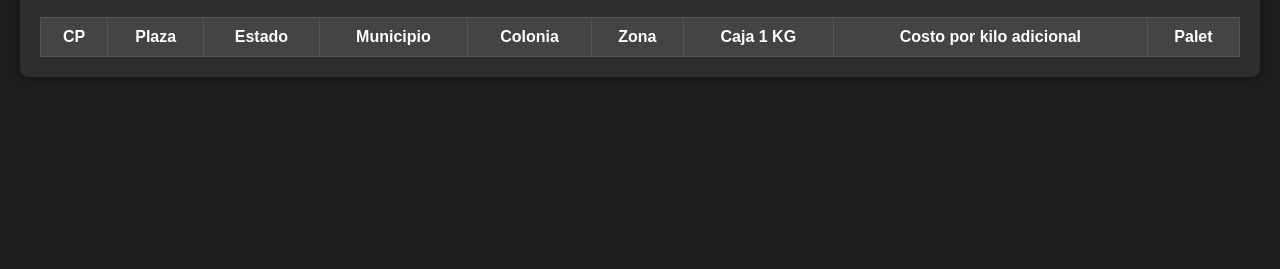
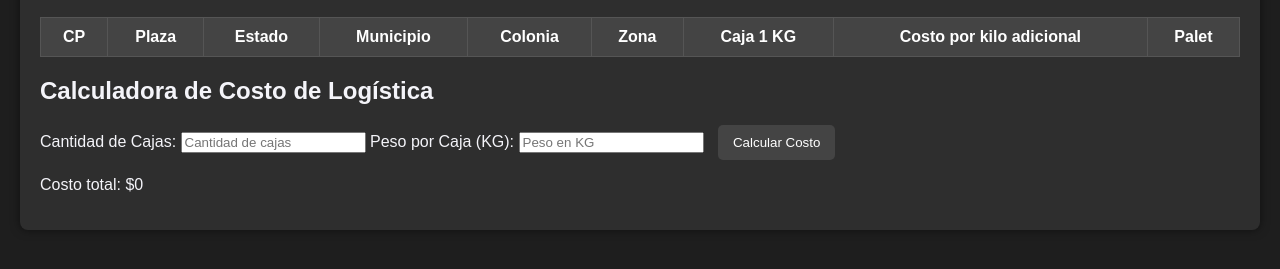
Before and after one commit to marckcortsi/cs, a plain HTML site: page index.html in a window 1280 px wide. Shown: the part 195-464 px from the top of the page. Drawn offline with nearby package versions, Linux system fonts and the light colour scheme.

Commit message:
Update index.html

```diff
--- a/index.html
+++ b/index.html
@@ -3,7 +3,7 @@
 <head>
     <meta charset="UTF-8">
     <meta name="viewport" content="width=device-width, initial-scale=1.0">
-    <title>Buscador de CP</title>
+    <title>Buscador de CP y Calculadora de Logística</title>
     <link rel="stylesheet" href="styles.css"> <!-- Archivo CSS para el estilo -->
 </head>
 <body>
@@ -39,6 +39,20 @@
                 <!-- Resultados de la búsqueda aparecerán aquí -->
             </tbody>
         </table>
+
+        <!-- Calculadora de logística -->
+        <div class="calculator-box">
+            <h2>Calculadora de Costo de Logística</h2>
+            <label for="cantidadCajas">Cantidad de Cajas:</label>
+            <input type="number" id="cantidadCajas" placeholder="Cantidad de cajas" min="1">
+
+            <label for="pesoPorCaja">Peso por Caja (KG):</label>
+            <input type="number" id="pesoPorCaja" placeholder="Peso en KG" min="0.1" step="0.1">
+
+            <button onclick="calcularCosto()">Calcular Costo</button>
+
+            <p id="costoTotal">Costo total: $0</p>
+        </div>
     </div>
 
     <script src="https://cdnjs.cloudflare.com/ajax/libs/PapaParse/5.3.0/papaparse.min.js"></script>
```
